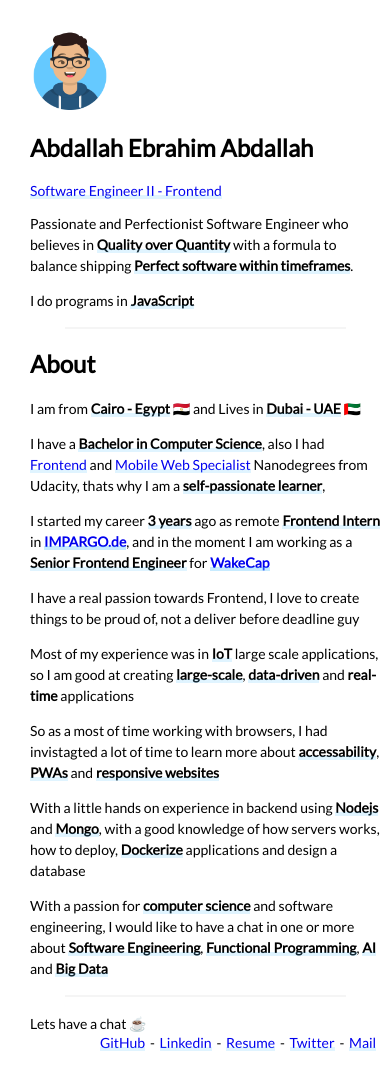
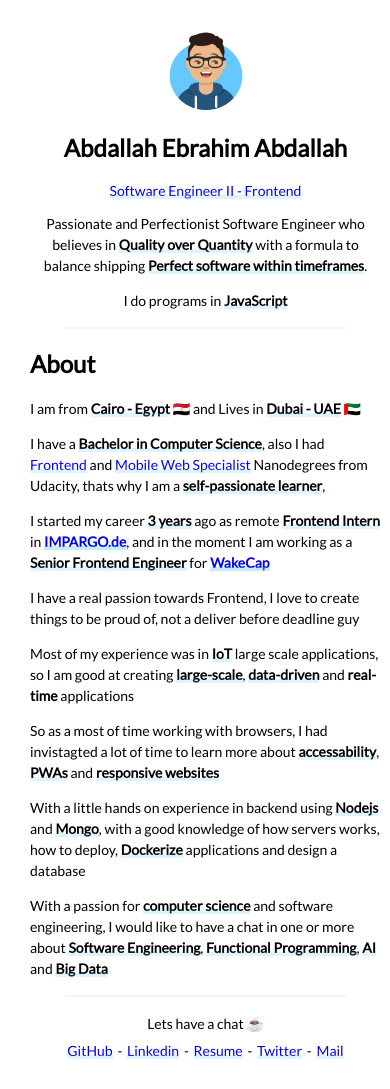
Before and after one commit to AbdallahMezo/mezo.dev, a plain HTML site: page index.html in a window 390 px wide. Shown: the top 1089 px of the page. Before the commit the page ends 1051 px from the top, so only its background shows below. Drawn offline with Linux system fonts and the light colour scheme.

Commit message:
update footer on mobiles
Signed-off-by: abdallah <abdalla.mezo@gmail.com>

```diff
--- a/styles.css
+++ b/styles.css
@@ -84,7 +84,13 @@ h2 {
     font-size: 14px;
     width: 90vw;
   }
-  .header {
-    text-align: left;
+  .footer p {
+    float: none;
+    text-align: center;
+    margin: 0.5rem;
+  }
+
+  .links {
+    float: none;
   }
 }
```
